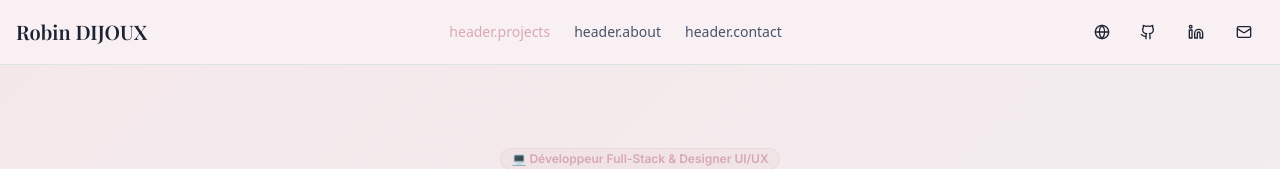
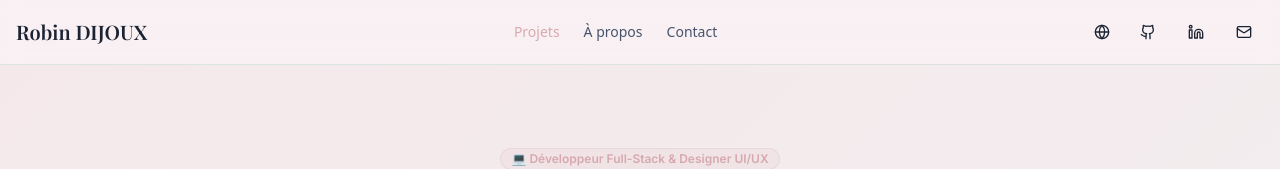
Before and after one commit to robindijoux/my-porftolio-front, a React (Vite) app: page / in a window 1280 px wide. Shown: the top 169 px of the page. Built offline with nearby package versions, Linux system fonts and the light colour scheme.

Commit message:
Fix merge errors

```diff
--- a/src/components/Header.tsx
+++ b/src/components/Header.tsx
@@ -27,19 +27,19 @@ const Header = () => {
               location.pathname === '/' ? 'text-primary' : 'text-muted-foreground'
             }`}
           >
-            {t('header.projects')}
+            {t('nav.projects')}
           </Link>
           <a
             href="#about"
             className="text-sm font-medium text-muted-foreground hover:text-primary transition-colors"
           >
-            {t('header.about')}
+            {t('nav.about')}
           </a>
           <a
             href="#contact"
             className="text-sm font-medium text-muted-foreground hover:text-primary transition-colors"
           >
-            {t('header.contact')}
+            {t('nav.contact')}
           </a>
         </nav>
 
--- a/src/components/LoadingSpinner.tsx
+++ b/src/components/LoadingSpinner.tsx
@@ -1,4 +1,3 @@
-import { useTranslation } from 'react-i18next';
 import { cn } from '@/lib/utils';
 import { useTranslation } from 'react-i18next';
 
```
